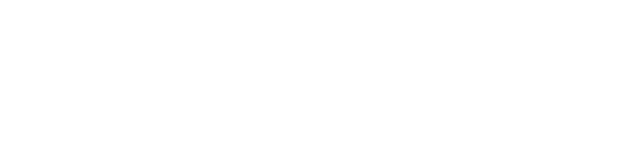
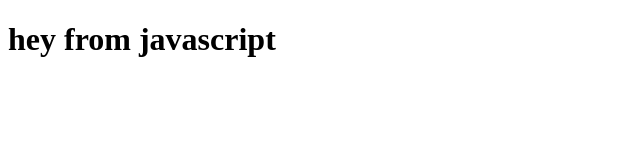
Before and after one commit to ShridattaB/Namaste-React, a plain HTML site: page index.html in a window 1280 px wide. Shown: the whole page, without its empty margins (0-640 px from the left). Drawn offline with Linux system fonts and the light colour scheme.

Commit message:
react in html

```diff
--- a/index.html
+++ b/index.html
@@ -14,7 +14,7 @@
    let heading=document.createElement("h1")
     heading.innerHTML="hey from javascript"
    let root=document.getElementById("root")
-//    root.appendChild(heading)
+   root.appendChild(heading)
 
 </script>
 </html>
```
